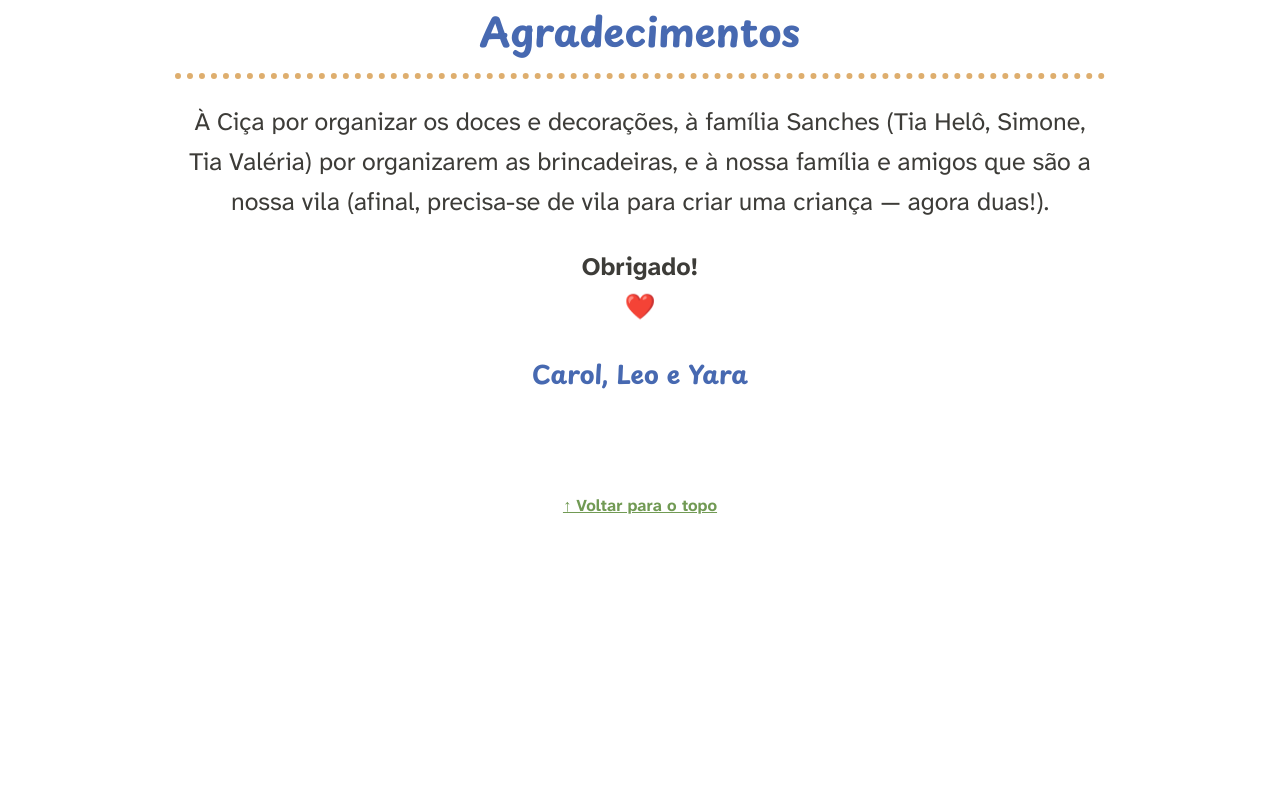
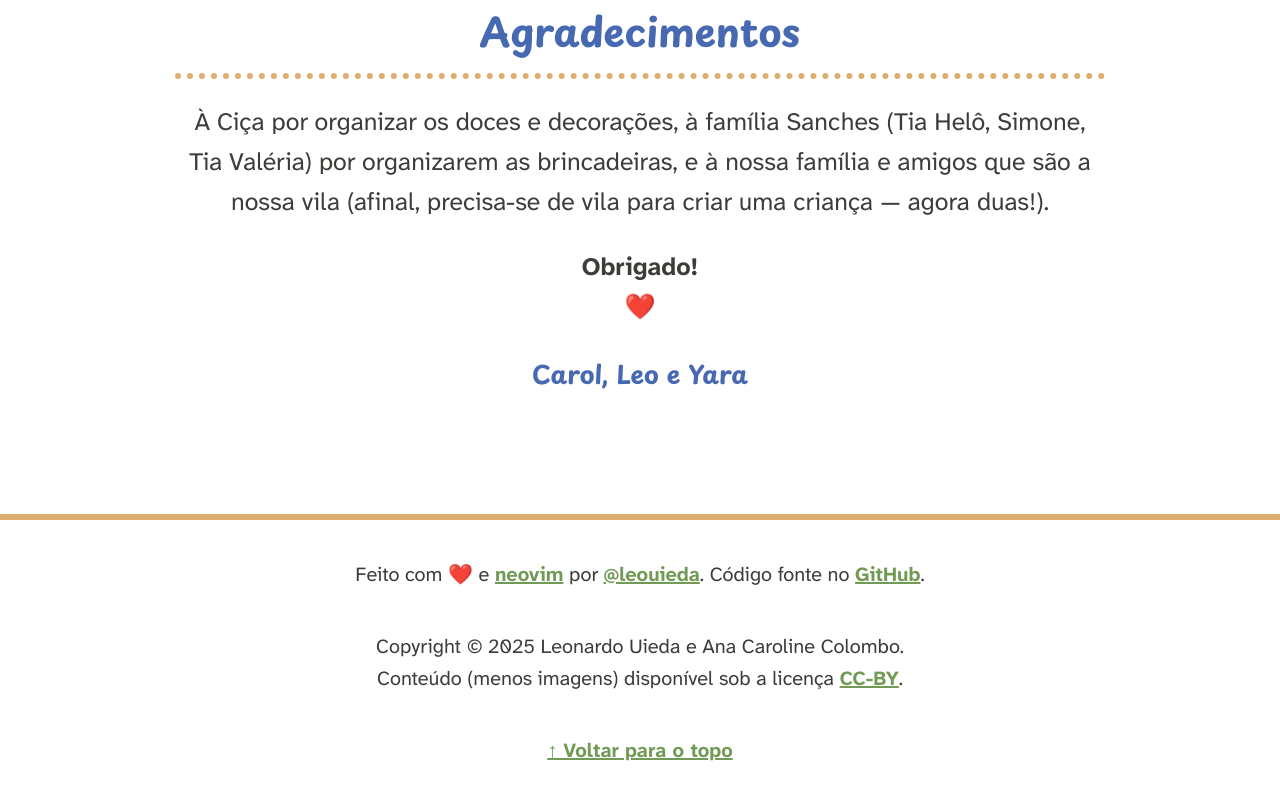
Before and after one commit to leouieda/cha-do-nico, a plain HTML site: page index.html in a window 1280 px wide. Shown: the part 3179-3979 px from the top of the page. Before the commit the page ends 3739 px from the top, so only its background shows below. Drawn offline with nearby package versions, Linux system fonts and the light colour scheme.

Commit message:
Add copyright

```diff
--- a/css/style.css
+++ b/css/style.css
@@ -112,7 +112,8 @@ figcaption {
 footer {
   text-align: center;
   padding: var(--space-l) var(--gutter);
-  margin-top: var(--space-xl);
+  margin-top: var(--space-3xl);
+  border-top: 6px solid var(--color-detail);
 
 }
 
@@ -208,7 +209,6 @@ footer section > * + * {
 }
 
 .content {
-  margin-top: var(--space-2xl);
   max-width: 60ch;
   margin-left: auto;
   margin-right: auto;
@@ -239,7 +239,7 @@ footer section > * + * {
 }
 
 .font-small {
-  font-size: var(--size--1);
+  font-size: var(--size-0);
 }
 
 .font-large {
--- a/index.html
+++ b/index.html
@@ -41,7 +41,7 @@
     </div>
   </header>
 
-  <main class="flow content">
+  <main class="flow extra-space content">
 
     <h1>Chá do Nico</h1>
     <p class="extra-space font-large">
@@ -136,10 +136,22 @@
   </main>
 
   <footer class="flow">
-    <div class="content-wide flow">
-      <section class="font-small text-center">
+    <div class="content flow font-small">
+      <p>
+        Feito com ❤️  e <a href="https://neovim.io/">neovim</a> por
+        <a href="https://www.leouieda.com">@leouieda</a>.
+        Código fonte no
+        <a href="https://github.com/leouieda/cha-do-nico">GitHub</a>.
+      </p>
+      <p>
+        Copyright &copy; 2025 Leonardo Uieda e Ana Caroline Colombo.
+        <br>
+        Conteúdo (menos imagens) disponível sob a licença
+        <a href="https://creativecommons.org/licenses/by/4.0/">CC-BY</a>.
+      </p>
+      <p>
         <a href="#top" class="button-link">↑ Voltar para o topo</a>
-      </section>
+      </p>
     </div>
   </footer>
 </body>
```
Also changed, not shown: 1 other file.
